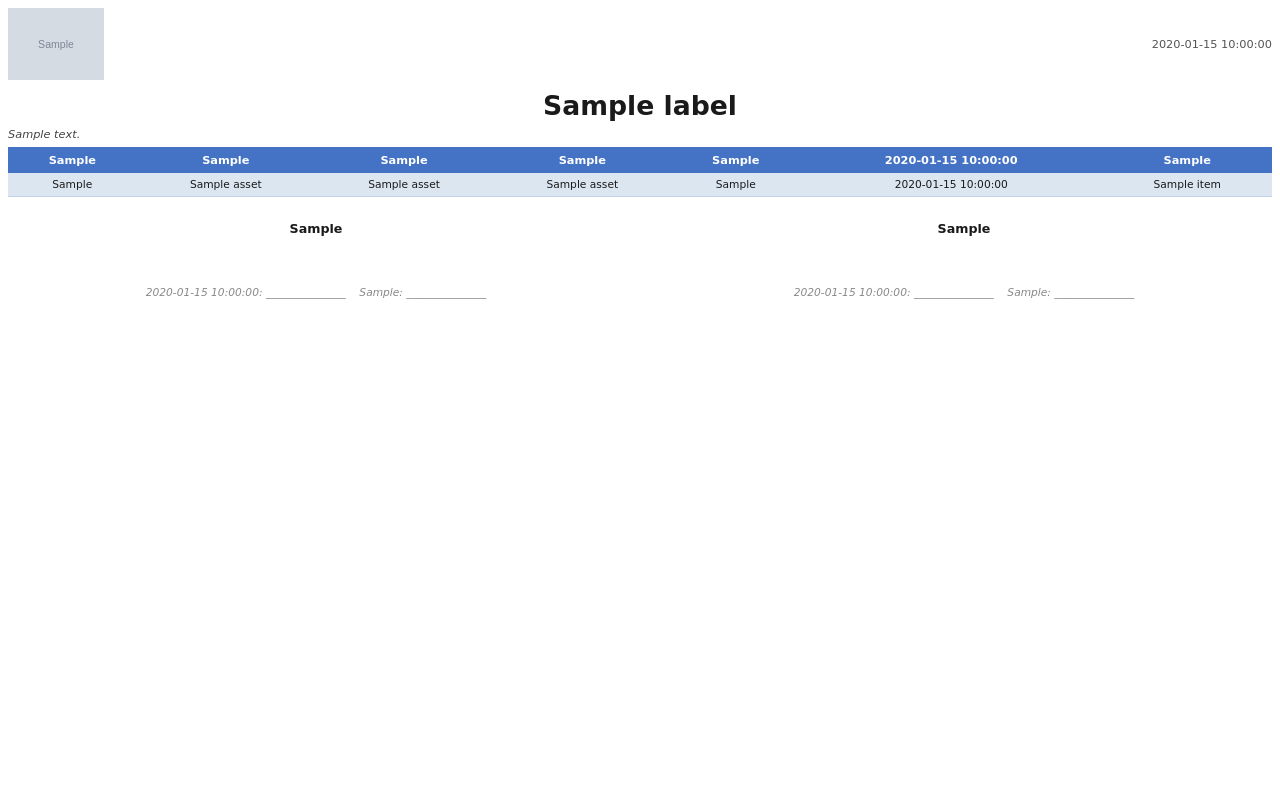
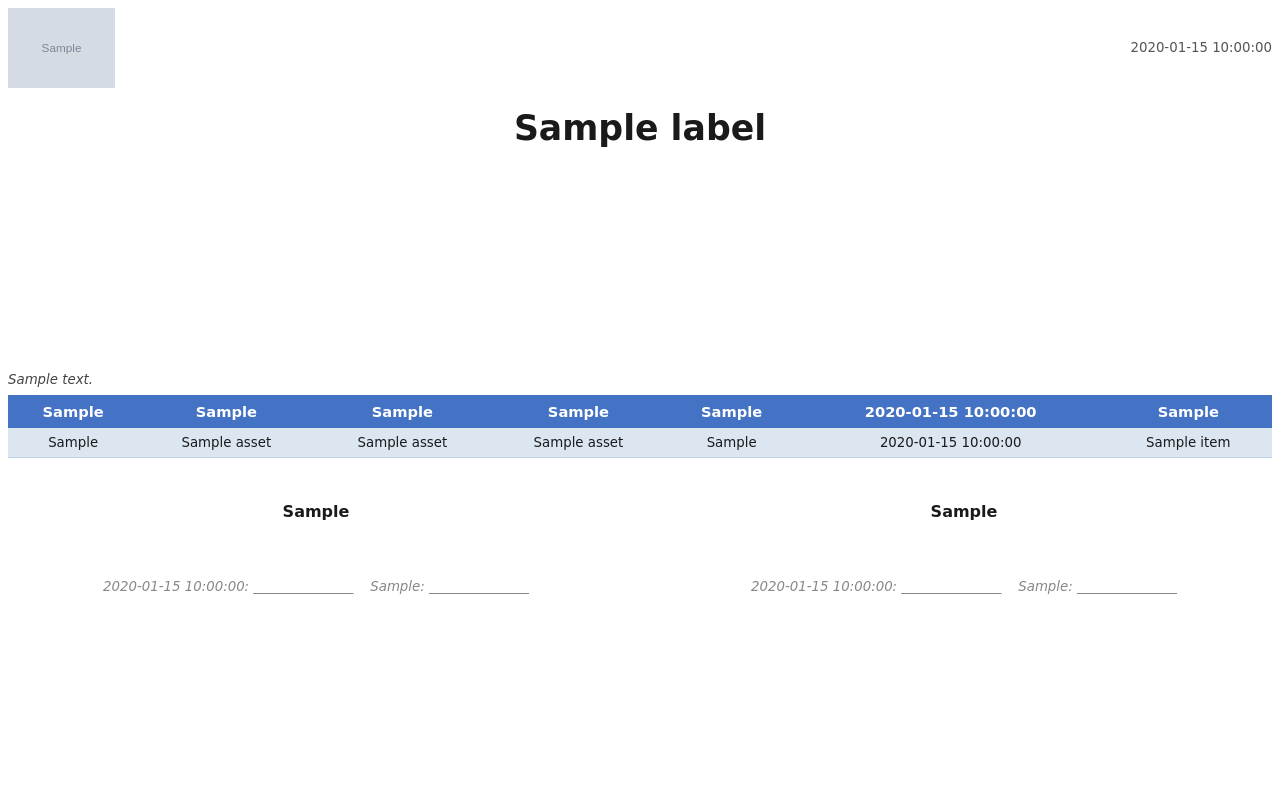
Before and after one commit to ValienteTechnologies/snipe-signature, a FastAPI app: template app/templates/documents/eve/return.html in a window 1280 px wide. Before the commit the page ends 299 px from the top, so only its background shows below. Run offline with FastAPI, Linux system fonts and the light colour scheme; the template is opened without the code that fills it: most values are stand-ins (such as "Sample title", 1, 10 or a date in 2020); grey boxes marked "Sample" are stand-in pictures; parts of the project's set-up code (start-up, migrations or seed data) failed here and were passed over.

Commit message:
update templates

```diff
--- a/app/i18n/en.py
+++ b/app/i18n/en.py
@@ -25,7 +25,7 @@ EN_LABELS = Labels(
     no_returned_assets="No recently checked-in assets found for this user.",
     select_all="Select all",
     # Document — shared
-    doc_condition_note="The assets listed below have been inspected and are in working condition.",
+    doc_condition_note="The assets listed below have been delivered in working condition.",
     # Document — checkout
     doc_checkout_title="Asset Delivery Receipt",
     doc_issued_by="Issued By",
--- a/app/i18n/tr.py
+++ b/app/i18n/tr.py
@@ -25,7 +25,7 @@ TR_LABELS = Labels(
     no_returned_assets="Bu kullanıcı için son iade edilmiş demirbaş bulunamadı.",
     select_all="Tümünü seç",
     # Document — shared
-    doc_condition_note="Aşağıda listelenen demirbaşlar kontrol edilmiş olup çalışır durumdadır.",
+    doc_condition_note="Aşağıda listelenen demirbaşlar çalışır durumda teslim edilmiştir.",
     # Document — checkout
     doc_checkout_title="Zimmet Tutanağı",
     doc_issued_by="Teslim Eden",
--- a/app/templates/documents/_base.html
+++ b/app/templates/documents/_base.html
@@ -14,15 +14,33 @@
     }
     {% endif %}
   }
+  html { height: 100%; }
   body {
     font-family: "DejaVu Sans", Arial, sans-serif;
-    font-size: 9pt;
+    font-size: 11pt;
     color: #1a1a1a;
+    height: 100%;
+    display: flex;
+    flex-direction: column;
+  }
+  .content-wrap {
+    width: 100%;
+    display: flex;
+    flex-direction: column;
+    flex: 1;
+  }
+  .body-center {
+    display: flex;
+    flex-direction: column;
+    flex: 1;
+    justify-content: center;
   }
 {% block extra_styles %}{% endblock %}
 </style>
 </head>
 <body>
+<div class="content-wrap">
 {% block content %}{% endblock %}
+</div>
 </body>
 </html>
--- a/app/templates/documents/eve/return.html
+++ b/app/templates/documents/eve/return.html
@@ -6,28 +6,28 @@
     align-items: center;
     margin-bottom: 10px;
   }
-  .eve-header img { max-height: 72px; }
-  .eve-date { font-size: 8.5pt; color: #555; }
+  .eve-header img { max-height: 80px; }
+  .eve-date { font-size: 10pt; color: #555; }
   .eve-title {
     text-align: center;
-    font-size: 20pt;
+    font-size: 26pt;
     font-weight: bold;
     margin: 10px 0 6px;
   }
-  .condition-note { font-size: 8.5pt; font-style: italic; color: #444; margin: 4px 0 6px; }
-  table { width: 100%; border-collapse: collapse; margin-bottom: 14px; }
+  .condition-note { font-size: 10pt; font-style: italic; color: #444; margin: 4px 0 8px; }
+  table { width: 100%; border-collapse: collapse; margin-bottom: 16px; }
   th {
     background: #4472c4;
     color: #fff;
     font-weight: bold;
-    font-size: 8.5pt;
-    padding: 6px 8px;
+    font-size: 11pt;
+    padding: 8px 10px;
     text-align: center;
     border: none;
   }
   td {
-    font-size: 8pt;
-    padding: 5px 8px;
+    font-size: 10pt;
+    padding: 7px 10px;
     text-align: center;
     border: none;
     border-bottom: 1px solid #c5d3e8;
@@ -36,13 +36,13 @@
   tr:nth-child(even) td { background: #fff; }
   .eve-sig {
     display: flex;
-    margin-top: 24px;
+    margin-top: 28px;
     gap: 2rem;
   }
   .eve-sig-col { flex: 1; text-align: center; }
-  .eve-sig-role { font-weight: bold; font-size: 9.5pt; margin-bottom: 18px; }
-  .eve-sig-name { font-size: 9pt; min-height: 24px; margin-bottom: 8px; }
-  .eve-sig-line { font-size: 8pt; color: #888; font-style: italic; }
+  .eve-sig-role { font-weight: bold; font-size: 12pt; margin-bottom: 20px; }
+  .eve-sig-name { font-size: 11pt; min-height: 28px; margin-bottom: 10px; }
+  .eve-sig-line { font-size: 10pt; color: #888; font-style: italic; }
 {% endblock %}
 {% block content %}
 <div class="eve-header">
@@ -52,6 +52,7 @@
 
 <div class="eve-title">{{ labels.doc_return_title }}</div>
 
+<div class="body-center">
 <p class="condition-note">{{ labels.doc_condition_note }}</p>
 
 <table>
@@ -94,4 +95,5 @@
     <div class="eve-sig-line">{{ labels.doc_date }}: _______________ &nbsp;&nbsp; {{ labels.doc_signature }}: _______________</div>
   </div>
 </div>
+</div>
 {% endblock %}
```
Also changed, not shown: app/templates/documents/eve/checkout.html (+15 -13 lines), app/templates/documents/uwagi/checkout.html (+13 -11 lines), app/templates/documents/uwagi/return.html (+13 -11 lines).
